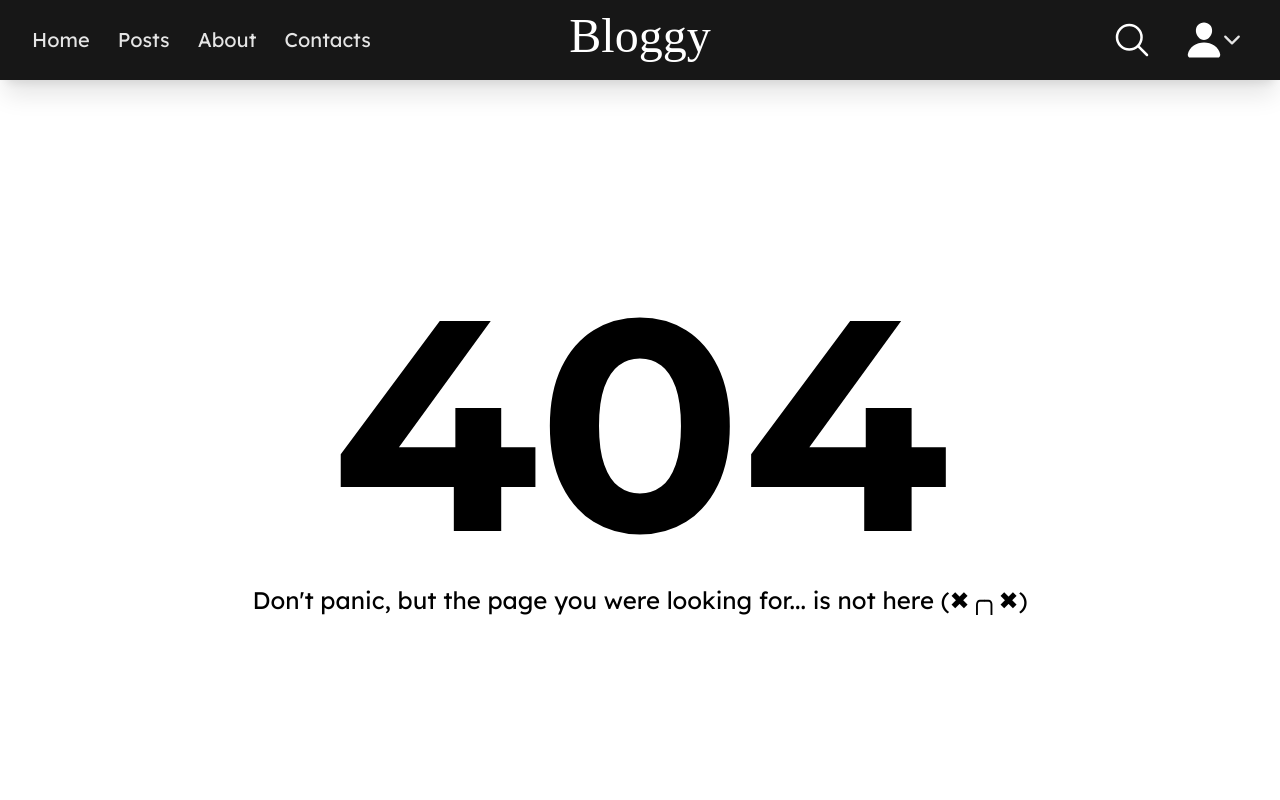
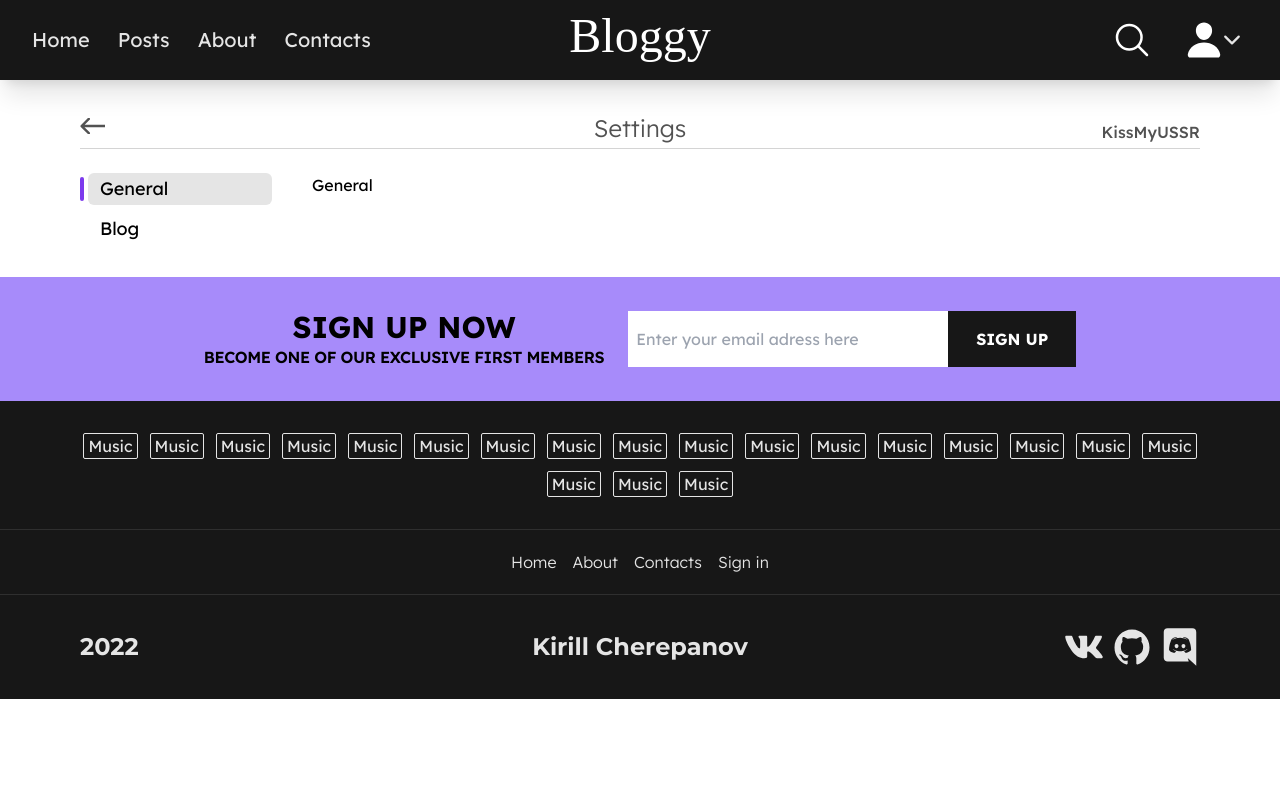
Before and after one commit to Kirill-Cherepanov/Bloggy, a React (Create React App) app in the folder client/: page /settings in a window 1280 px wide. Shown: the top 800 px of the page. Built offline with nearby package versions, Linux system fonts and the light colour scheme; a web font is replaced by a local one.

Commit message:
feat: add basic structure to settings page

```diff
--- a/client/src/App.tsx
+++ b/client/src/App.tsx
@@ -4,7 +4,7 @@ import Homepage from './pages/Homepage/Homepage';
 import Registration from './pages/Registration/Registration';
 import Post from './pages/Post/Post';
 import Create from './pages/Create/Create';
-// import Settings from './pages/Settings/Settings';
+import Settings from './pages/Settings/Settings';
 import Blog from './pages/Blog/Blog';
 import Catalog from './pages/Catalog/Catalog';
 import PageNotFound from './pages/PageNotFound/PageNotFound';
@@ -24,7 +24,7 @@ export default function App() {
         <Route path="/registration" element={<Registration />} />
         <Route path="/post/:id" element={<Post />} />
         <Route path="/write" element={<Create />} />
-        {/* <Route path="/settings" element={user ? <Settings /> : <Login />} /> */}
+        <Route path="/settings" element={<Settings />} />
         <Route path="*" element={<PageNotFound />}></Route>
       </Routes>
       {pathname !== '/registration' && <Footer />}
--- a/client/src/pages/Settings/Settings.tsx
+++ b/client/src/pages/Settings/Settings.tsx
@@ -1,3 +1,56 @@
+import Icon from '../../components/Icon/Icon';
+import GeneralSettings from './Tabs/GeneralSettings';
+import BlogSettings from './Tabs/BlogSettings';
+import { useState } from 'react';
+import { useNavigate } from 'react-router';
+import { Link } from 'react-router-dom';
+import { blogInfo } from '../../utility/mockData';
+
 export default function Settings() {
-  return <div>Settings</div>;
+  const [tabOpen, setTabOpen] = useState('general');
+  const navigate = useNavigate();
+
+  return (
+    <main className="px-page py-8">
+      <div className="relative border-b pb-1 border-secondary-300 flex items-end justify-center text-secondary-600 mb-6">
+        <button onClick={() => navigate(-1)} className="absolute h-full left-0">
+          <Icon type="long-arrow" className="h-4 text-secondary-600" />
+        </button>
+        <h2 className="text-2xl font-light">Settings</h2>
+        <Link
+          to={'/blog/' + blogInfo.username}
+          className="font-medium hover:underline absolute right-0"
+        >
+          {blogInfo.username}
+        </Link>
+      </div>
+      <div className="flex gap-10">
+        <div className="flex flex-col gap-2 w-48">
+          <button
+            onClick={() => setTabOpen('general')}
+            className={
+              'rounded-md px-3 py-0.5 flex items-center text-lg ml-2 relative hover:bg-secondary-300 ' +
+              (tabOpen === 'general'
+                ? 'bg-secondary-200 before:h-6 before:inline-block before:absolute before:-left-2 before:w-1 before:rounded-md before:bg-accent-600'
+                : '')
+            }
+          >
+            General
+          </button>
+          <button
+            onClick={() => setTabOpen('blog')}
+            className={
+              'rounded-md px-3 py-0.5 flex items-center text-lg ml-2 relative hover:bg-secondary-300 ' +
+              (tabOpen === 'blog'
+                ? 'bg-secondary-200 before:h-6 before:inline-block before:absolute before:-left-2 before:w-1 before:rounded-md before:bg-accent-600'
+                : '')
+            }
+          >
+            Blog
+          </button>
+        </div>
+        {tabOpen === 'general' ? <GeneralSettings /> : <BlogSettings />}
+      </div>
+    </main>
+  );
 }
--- /dev/null
+++ b/client/src/pages/Settings/Tabs/BlogSettings.tsx
@@ -0,0 +1,7 @@
+import React from 'react';
+
+type Props = {};
+
+export default function Blog({}: Props) {
+  return <div>Blog</div>;
+}
--- /dev/null
+++ b/client/src/pages/Settings/Tabs/GeneralSettings.tsx
@@ -0,0 +1,7 @@
+import React from 'react';
+
+type Props = {};
+
+export default function General({}: Props) {
+  return <div>General</div>;
+}
```
